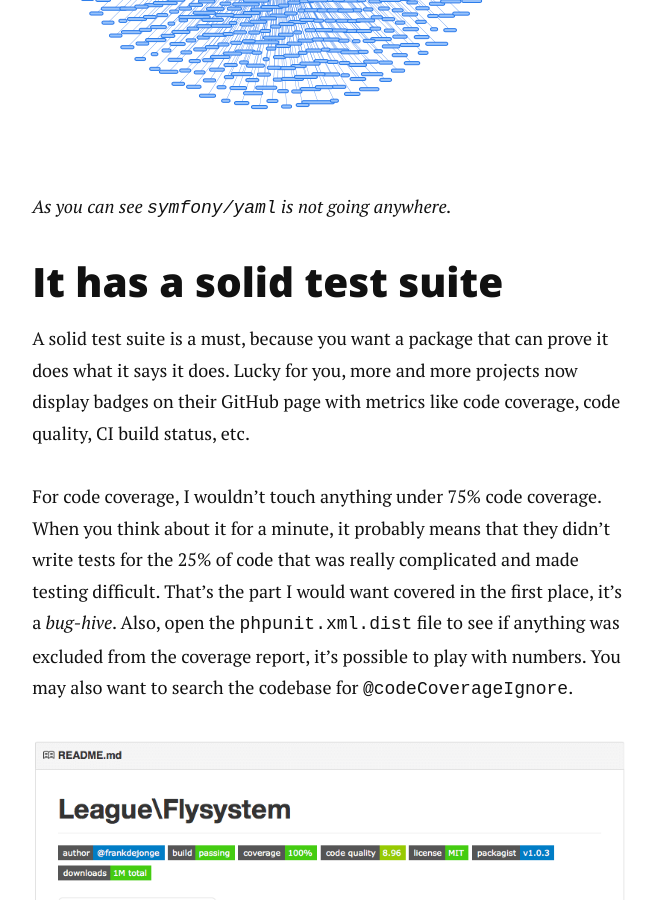
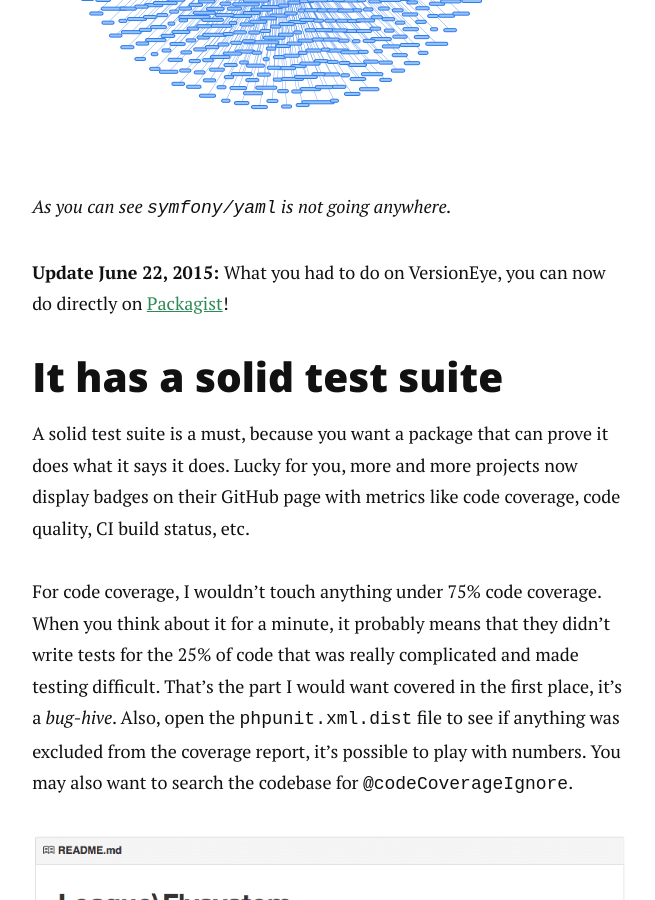
Before and after one commit to marcaube/marcaube.github.io, a Jekyll site: the page built from _posts/2015-06-01-choosing-dependencies.md, in a window 1280 px wide and 900 px high, scrolled down 7176 px. Shown: the whole window, without its empty margins (310-965 px from the left). Built offline with Jekyll 4.4.1, drawn with Linux system fonts in a browser that asks for light colours; nearby versions of some CDN libraries; Markdown is read by kramdown in place of the engine named in the settings; comment, search, counter and statistics services are not loaded.

Commit message:
Update 2015-06-01-choosing-dependencies.md

```diff
--- a/_posts/2015-06-01-choosing-dependencies.md
+++ b/_posts/2015-06-01-choosing-dependencies.md
@@ -116,6 +116,7 @@ Second, you can search for the package on [VersionEye](https://www.versioneye.co
 
 *As you can see `symfony/yaml` is not going anywhere.*
 
+**Update June 22, 2015:** What you had to do on VersionEye, you can now do directly on [Packagist](https://packagist.org/packages/symfony/yaml/dependents)!
 
 ## It has a solid test suite
 
```
